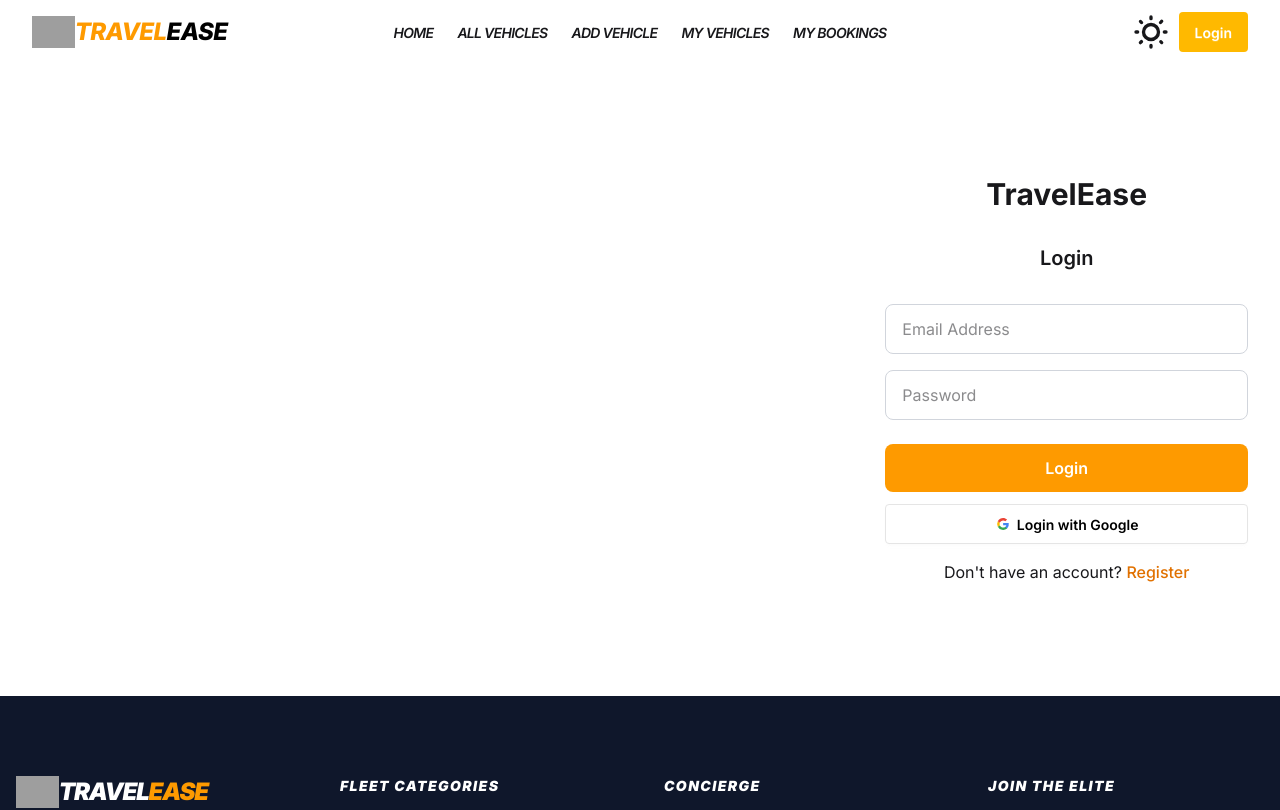
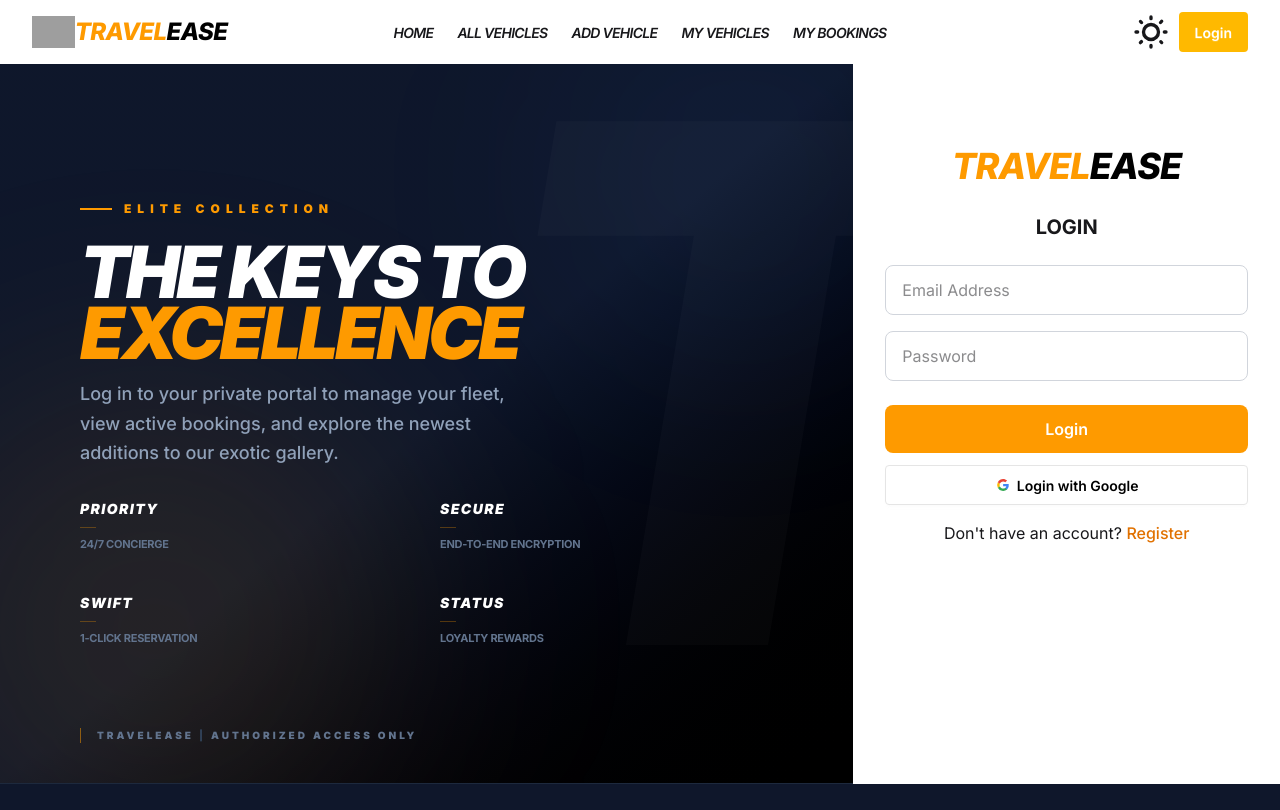
Before and after one commit to 30526/travel-ease-client, a React (Vite) app: page /login in a window 1280 px wide. Shown: the top 810 px of the page. Built offline with nearby package versions, Linux system fonts and the light colour scheme; no server answers; grey boxes are pictures that could not be loaded.

Commit message:
added login and register page ui design

```diff
--- a/src/pages/RegisterPage/Register.jsx
+++ b/src/pages/RegisterPage/Register.jsx
@@ -66,22 +66,85 @@ const Register = () => {
   };
   return (
     <>
-      <div className="grid grid-cols-1 md:grid-cols-6  min-h-screen">
+      <div className="grid grid-cols-1 md:grid-cols-6  min-h-[90vh]">
         <div className="hidden md:block col-span-4">
-          <img
-            className="h-full object-cover"
-            src="https://i.ibb.co.com/R4p0pMGF/9520451.jpg"
-            alt=""
-          />
+          <div className="md:flex col-span-4 hidden bg-gradient-to-tr from-black via-slate-900 to-slate-900 relative overflow-hidden flex-col justify-center p-20 border-b border-slate-800 h-full">
+            {/* 1. Brand Accent: Top-right amber glow to distinguish from Login page */}
+            <div className="absolute -top-24 -right-24 w-[500px] h-[500px] bg-amber-500/10 rounded-full blur-[120px] pointer-events-none" />
+
+            {/* 2. Bottom Accent: Deep blue/slate pulse */}
+            <div className="absolute -bottom-20 -left-20 w-96 h-96 bg-slate-800/20 rounded-full blur-[100px] pointer-events-none" />
+
+            {/* 3. The Watermark "E" (for Ease/Elite) */}
+            <div className="absolute left-0 bottom-10 -translate-x-1/4 opacity-[0.02] select-none pointer-events-none">
+              <span className="text-[45rem] font-black text-white italic leading-none">
+                E
+              </span>
+            </div>
+
+            <div className="relative z-10 max-w-2xl">
+              {/* 4. Branded Tag */}
+              <div className="flex items-center gap-3 mb-8">
+                <div className="h-[2px] w-8 bg-amber-500" />
+                <p className="text-amber-500 font-black uppercase tracking-[0.5em] text-xs">
+                  Membership Enrollment
+                </p>
+              </div>
+
+              <h2 className="text-6xl lg:text-7xl font-black text-white leading-[0.85] uppercase italic tracking-tighter mb-10">
+                Drive the <br />
+                <span className="text-amber-500">Unattainable</span>
+              </h2>
+
+              <p className="text-slate-400 text-lg font-medium max-w-md leading-relaxed mb-14">
+                Create your account to join a global community of luxury
+                enthusiasts. Start listing your fleet or booking world-class
+                vehicles in seconds.
+              </p>
+
+              {/* 5. Membership Perks Grid */}
+              <div className="grid grid-cols-2 gap-y-10 gap-x-12">
+                {[
+                  { title: "Host", desc: "Monetize your luxury fleet" },
+                  { title: "Travel", desc: "Access 500+ premium cars" },
+                  { title: "Verified", desc: "Trusted member community" },
+                  { title: "Rewards", desc: "Earn points on every mile" },
+                ].map((item, i) => (
+                  <div key={i} className="group cursor-default">
+                    <div className="flex items-center gap-2">
+                      <div className="w-1 h-4 bg-amber-500" />
+                      <h4 className="text-white font-black uppercase italic text-sm tracking-widest">
+                        {item.title}
+                      </h4>
+                    </div>
+                    <p className="text-slate-500 text-[11px] font-bold uppercase tracking-tight mt-2 ml-3">
+                      {item.desc}
+                    </p>
+                  </div>
+                ))}
+              </div>
+            </div>
+
+            {/* 6. Footer Divider Mark */}
+            <div className="absolute bottom-10 left-20">
+              <div className="flex items-center gap-4">
+                <p className="text-slate-500 text-[10px] font-black uppercase tracking-[0.3em]">
+                  TravelEase <span className="text-slate-700">|</span> New
+                  Member Portal
+                </p>
+                <div className="h-[1px] w-20 bg-slate-800" />
+              </div>
+            </div>
+          </div>
         </div>
         <div className="flex col-span-2 w-full justify-center items-center">
           <div className="max-w-md w-full p-8">
             <Link to={"/"}>
-              <h2 className="text-3xl cursor-pointer font-bold text-center">
-                TravelEase
+              <h2 className="text-4xl text-center font-extrabold text-amber-500 tracking-tight cursor-pointer leading-tight uppercase italic hidden md:block">
+                Travel<span className="text-black">Ease</span>
               </h2>
             </Link>
-            <h1 className="text-xl font-semibold  my-8 text-center">
+            <h1 className="text-xl font-semibold  my-4 uppercase text-center">
               Create Account
             </h1>
             <form onSubmit={handleSubmit} className="space-y-4">
--- a/src/pages/loginPage/LoginPage.jsx
+++ b/src/pages/loginPage/LoginPage.jsx
@@ -37,16 +37,69 @@ const LoginPage = () => {
   };
 
   return (
-    <div className="grid grid-cols-1 md:grid-cols-6 my-20">
-      <div className=" md:block col-span-4 hidden">{/* <IridBG /> */}</div>
-      <div className=" flex col-span-2 w-full justify-center items-cente">
+    <div className="grid grid-cols-1 md:grid-cols-6 min-h-[80vh]">
+      <div className=" md:block col-span-4 hidden ">
+        <div className="md:flex col-span-4 hidden bg-gradient-to-br from-slate-900 via-slate-900 to-black relative overflow-hidden flex-col justify-center p-20 border-b border-slate-800 min-h-[90vh]">
+          <div className="absolute -bottom-24 -left-24 w-[500px] h-[500px] bg-amber-500/10 rounded-full blur-[120px] pointer-events-none" />
+          <div className="absolute -top-20 -right-20 w-96 h-96 bg-blue-500/5 rounded-full blur-[100px] pointer-events-none" />
+          <div className="absolute right-0 bottom-10 translate-x-1/4 opacity-[0.02] select-none pointer-events-none">
+            <span className="text-[45rem] font-black text-white italic leading-none">
+              T
+            </span>
+          </div>
+
+          <div className="relative z-10 max-w-2xl">
+            <div className="flex items-center gap-3 mb-6">
+              <div className="h-[2px] w-8 bg-amber-500" />
+              <p className="text-amber-500 font-black uppercase tracking-[0.5em] text-xs">
+                Elite Collection
+              </p>
+            </div>
+
+            <h2 className="text-6xl lg:text-7xl font-black text-white leading-[0.85] uppercase italic tracking-tighter mb-4">
+              The keys to <br />
+              <span className="text-amber-500">Excellence</span>
+            </h2>
+
+            <p className="text-slate-400 text-lg font-medium max-w-md leading-relaxed mb-8">
+              Log in to your private portal to manage your fleet, view active
+              bookings, and explore the newest additions to our exotic gallery.
+            </p>
+            <div className="grid grid-cols-2 gap-y-10 gap-x-12">
+              {[
+                { title: "Priority", desc: "24/7 Concierge" },
+                { title: "Secure", desc: "End-to-End Encryption" },
+                { title: "Swift", desc: "1-Click Reservation" },
+                { title: "Status", desc: "Loyalty Rewards" },
+              ].map((item, i) => (
+                <div key={i} className="group cursor-default">
+                  <h4 className="text-white font-black uppercase italic text-sm tracking-widest group-hover:text-amber-500 transition-colors">
+                    {item.title}
+                  </h4>
+                  <div className="h-[1px] w-4 bg-amber-500/30 my-2 group-hover:w-full transition-all duration-500" />
+                  <p className="text-slate-500 text-[11px] font-bold uppercase tracking-tight">
+                    {item.desc}
+                  </p>
+                </div>
+              ))}
+            </div>
+          </div>
+          <div className="absolute bottom-10 left-20 border-l border-amber-500/50 pl-4">
+            <p className="text-slate-500 text-[10px] font-black uppercase tracking-[0.3em]">
+              TravelEase <span className="text-slate-700">|</span> Authorized
+              Access Only
+            </p>
+          </div>
+        </div>
+      </div>
+      <div className=" flex col-span-2 w-full justify-center items-cente pt-12">
         <div className="max-w-md w-full p-8">
           <Link to={"/"}>
-            <h2 className="text-3xl cursor-pointer font-bold text-center">
-              TravelEase
+            <h2 className="text-4xl text-center font-extrabold text-amber-500 tracking-tight cursor-pointer leading-tight uppercase italic hidden md:block">
+              Travel<span className="text-black">Ease</span>
             </h2>
           </Link>
-          <h1 className="text-xl font-semibold my-8 text-center">Login</h1>
+          <h1 className="text-xl font-bold my-6 text-center uppercase">Login</h1>
           <form onSubmit={handleSubmit} className="space-y-4">
             <input
               type="email"
```
